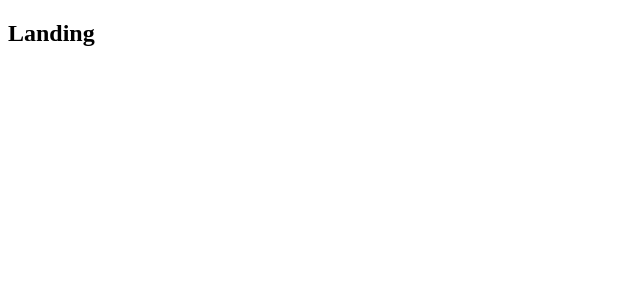
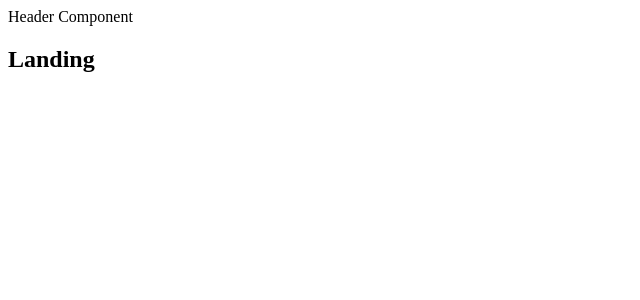
Before and after one commit to sbogucki12/faacea2019, a React (Create React App) app in the folder client/: page / in a window 1280 px wide. Shown: the top 300 px of the page, without its empty margins (0-640 px from the left). Built offline with nearby package versions, Linux system fonts and the light colour scheme.

Commit message:
setting up router on frontend branch

```diff
--- a/client/src/components/App.jsx
+++ b/client/src/components/App.jsx
@@ -1,7 +1,7 @@
 import React from 'react';
 import { BrowserRouter, Route } from 'react-router-dom';
 
-const Header = () => <h2>{`Header`}</h2>
+import Header from './Header';
 const Dashboard = () => <h2>{`Dashboard`}</h2>
 const SurveyNew = () => <h2>{`SurveyNew`}</h2>
 const Landing = () => <h2>{`Landing`}</h2>
@@ -11,7 +11,10 @@ const App = () => {
         <div>
             <BrowserRouter>
                 <div>
-                    <Route path="/" component={Landing} />
+                    <Header />
+                    <Route exact path="/" component={Landing} />
+                    <Route exact path="/surveys" component={Dashboard} />
+                    <Route exact path="/surveys/new" component={SurveyNew} />
                 </div>
             </BrowserRouter>
         </div>
--- /dev/null
+++ b/client/src/components/Header.jsx
@@ -0,0 +1,13 @@
+import React from 'react';
+
+class Header extends React.Component {
+    render() {
+        return (
+            <div>
+                {`Header Component`}
+            </div>
+        )
+    }
+}
+
+export default Header;
```
